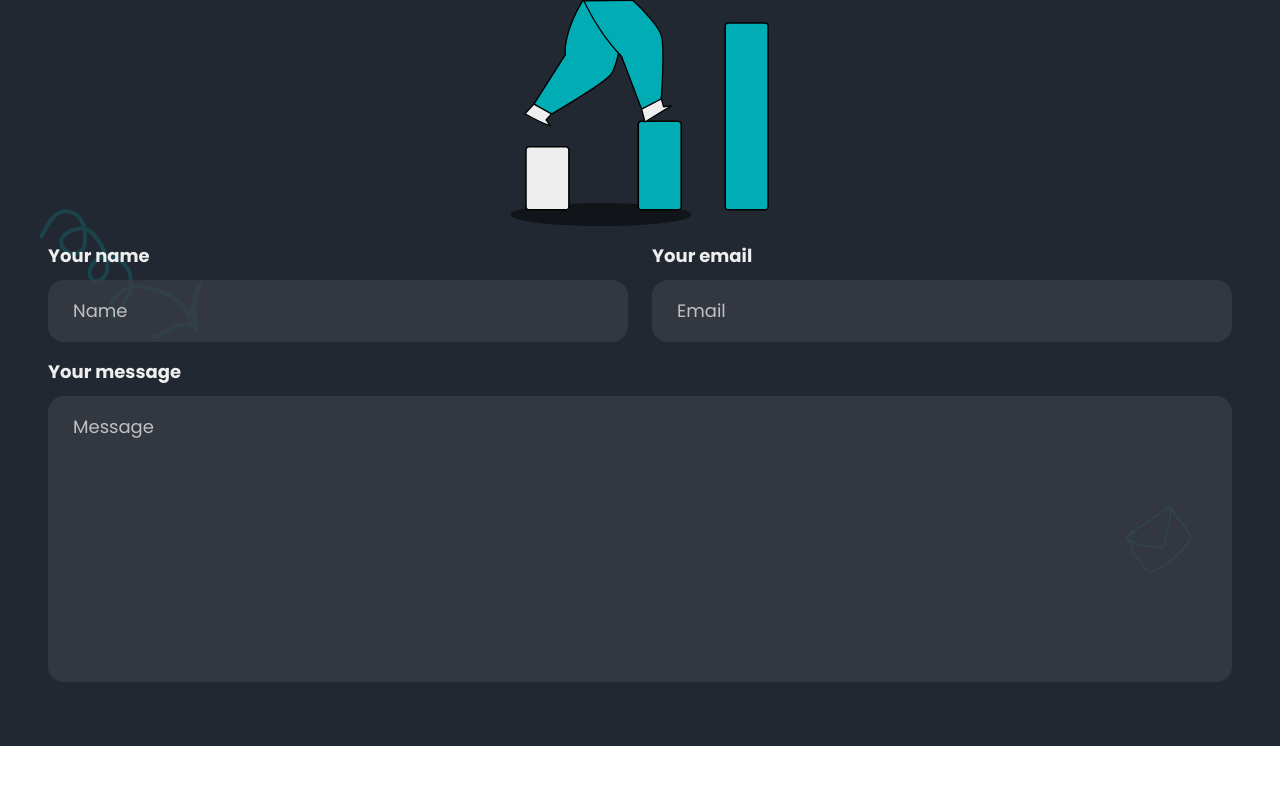
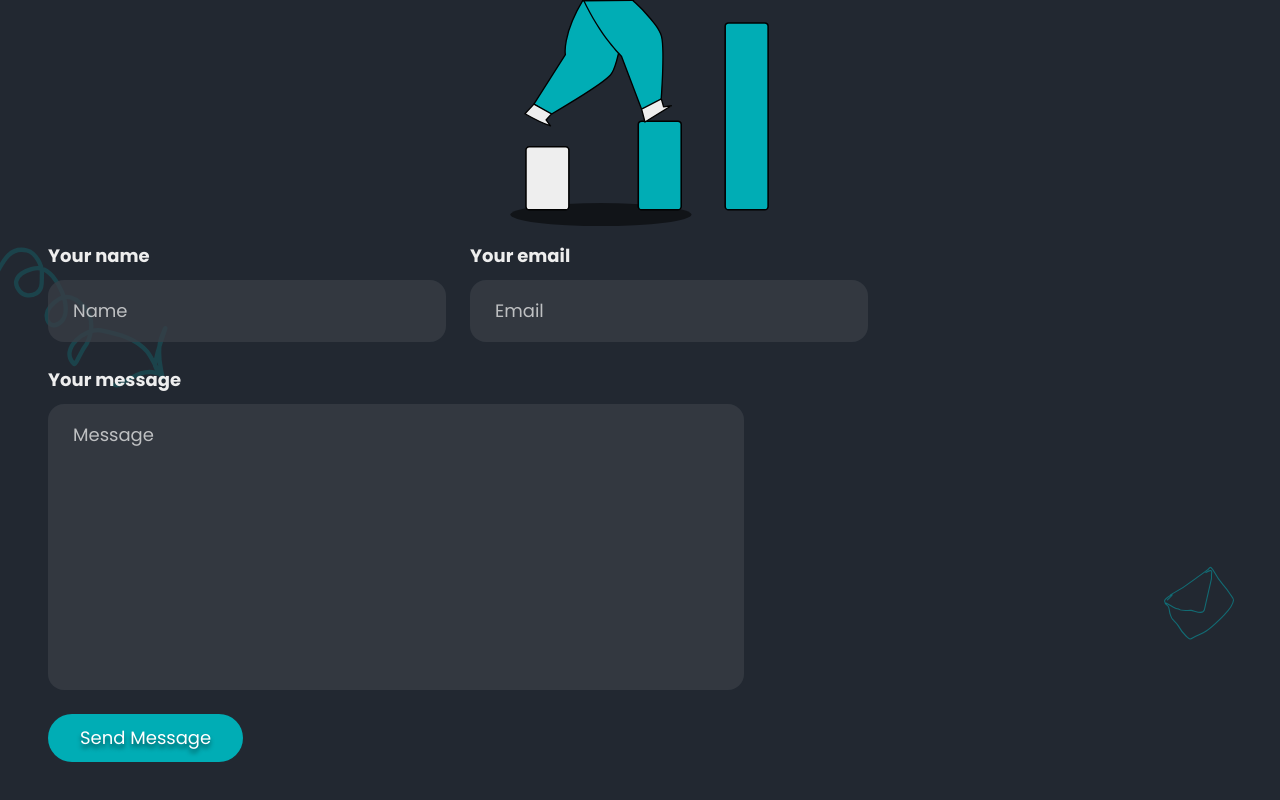
Before and after one commit to elianbenjamin/portfolio-TS, a React (Create React App) app: page / in a window 1280 px wide. Shown: the part 2682-3482 px from the top of the page. Before the commit the page ends 3428 px from the top, so only its background shows below. Built offline with nearby package versions, Linux system fonts and the light colour scheme.

Commit message:
add button en contact

```diff
--- a/src/views/Contact.tsx
+++ b/src/views/Contact.tsx
@@ -30,17 +30,27 @@ const Contact = () => {
             Got a project in<span className="text-secondary"> mind?</span>
           </h2>
           <img src={contactIllustration} alt="" className="max-h-[348px]" />
+
+          <div className="flex-1 flex flex-col gap-6 w-full max-w-[696px]">
+
+
           <div className="flex flex-col sm:flex-row items-center gap-6">
             <LabelInput labelText="Your name" placeholderText="Name" />
             <LabelInput labelText="Your email" placeholderText="Email" />
           </div>
 
           <div className="flex flex-col sm:flex-row items-center gap-6">
-            <LabelInput labelText="Your message" placeholderText="Message" textarea/>
+            <LabelInput labelText="Your message" placeholderText="Message" textarea
+            />
+
+          </div>
+
+          <Button secondary>Send Message</Button>
 
           </div>
         </div>
       </div>
+      <div className="absolute bottom-0 left-0 w-full h-[1px bg-divider]"/>
     </div>
   );
 };
```
